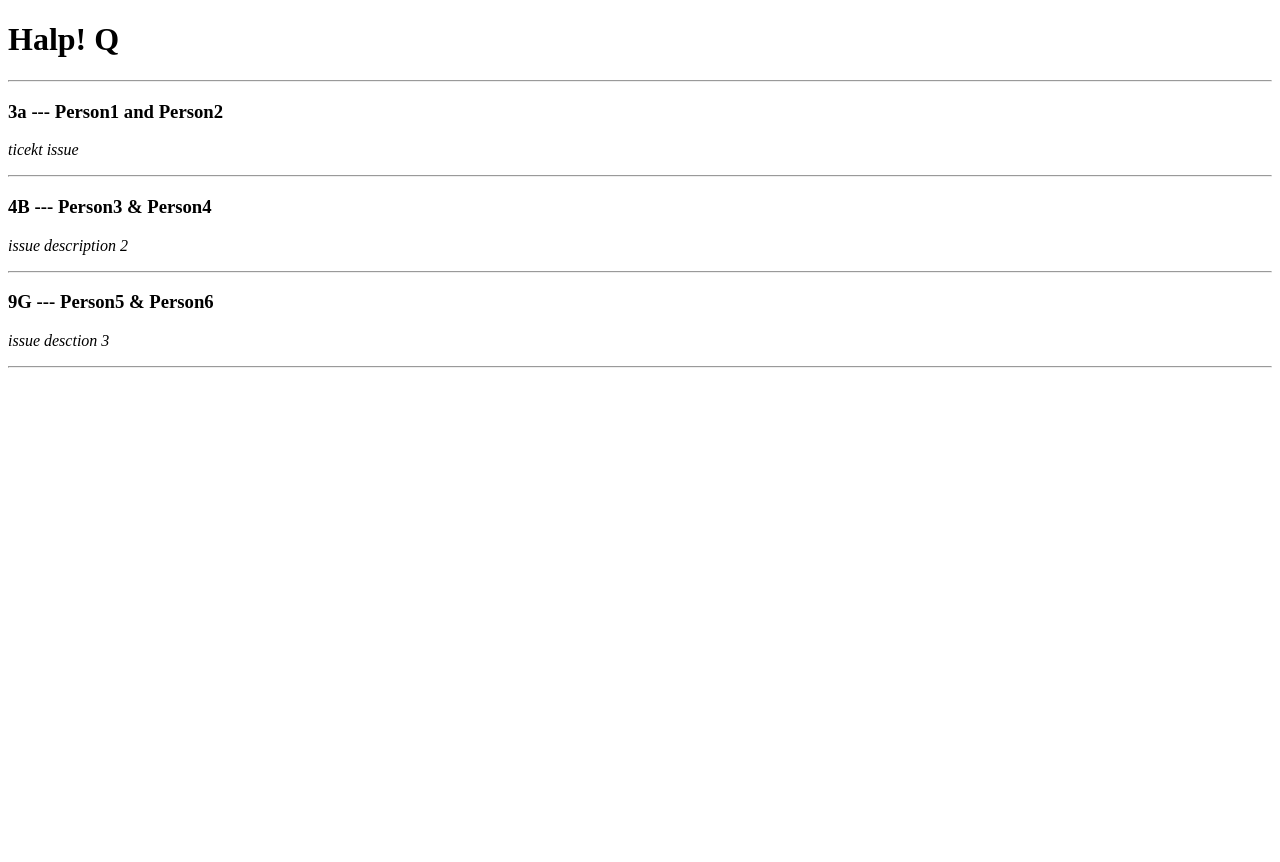
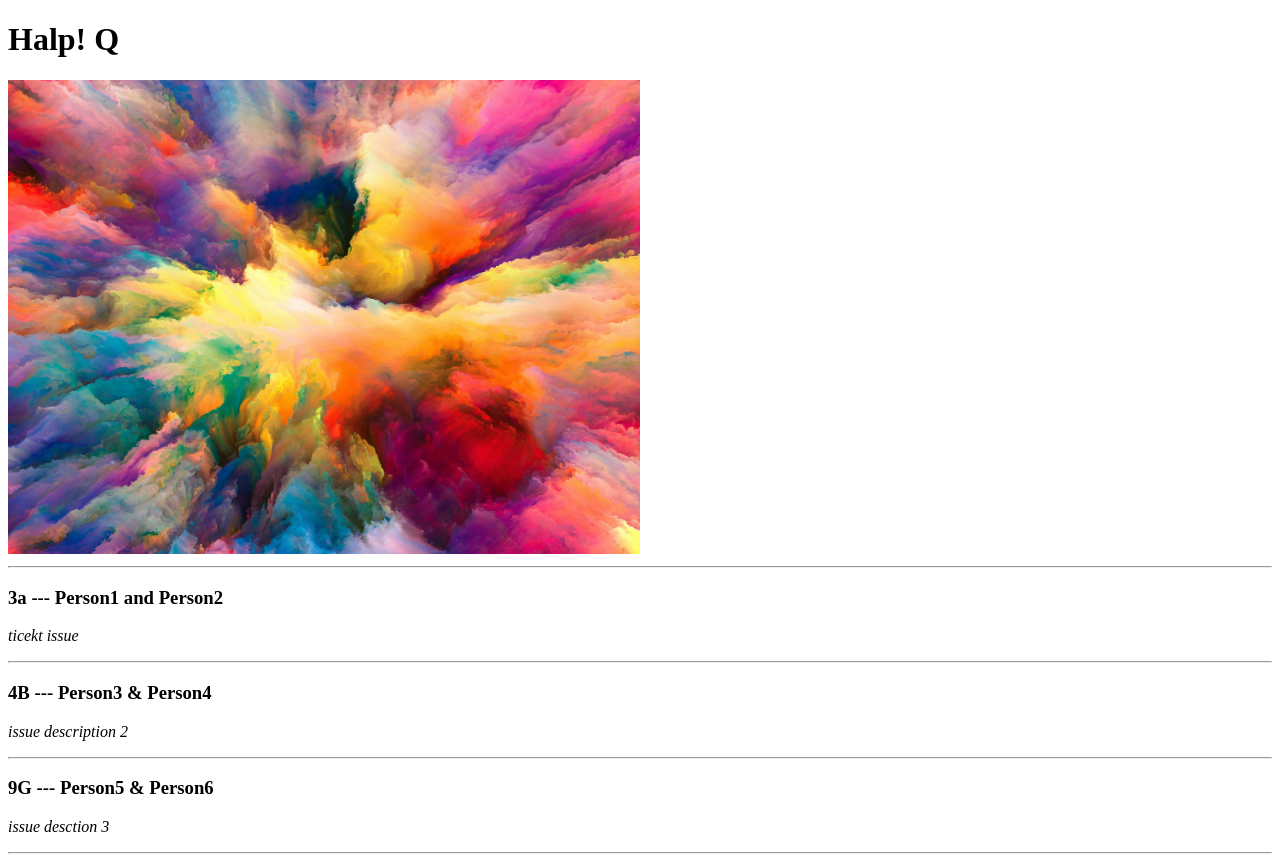
Before and after one commit to taylulz/help-queue-refactor, a React (Create React App) app: page / in a window 1280 px wide. Before the commit the page ends 800 px from the top, so only its background shows below. Built offline with nearby package versions, Linux system fonts and the light colour scheme.

Commit message:
add image and css object

```diff
--- a/src/components/Header.js
+++ b/src/components/Header.js
@@ -1,7 +1,16 @@
 import React from "react";
+import img from './../img/img.jpeg'
 
 export default function Header() {
   return (
-    <h1>Halp! Q</h1>
+    <>
+      <h1>Halp! Q</h1>
+      <img src={img} alt="colors" style={styledImage} />
+    </>
   );
 }
+
+const styledImage = {
+  height: 'auto',
+  maxWidth: '50%'
+}
```
Also changed, not shown: src/img/img.jpeg (added).
